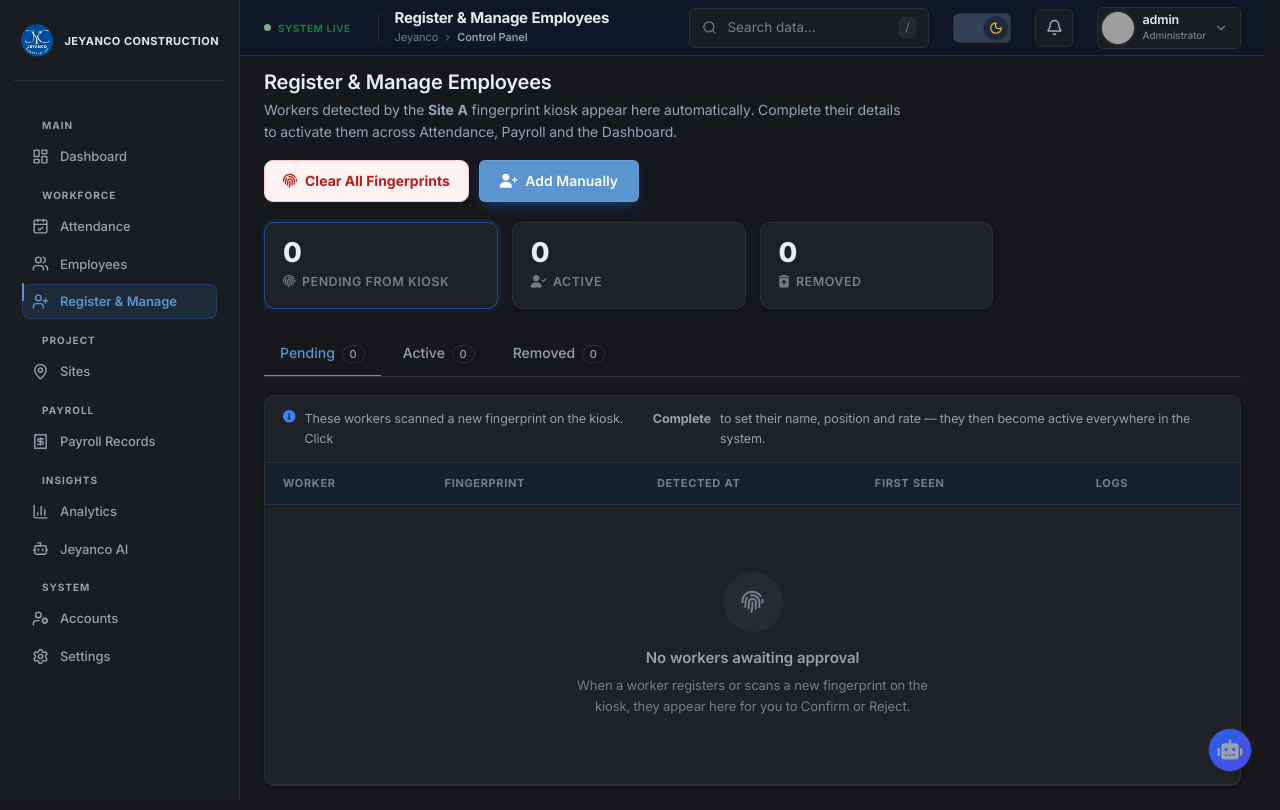
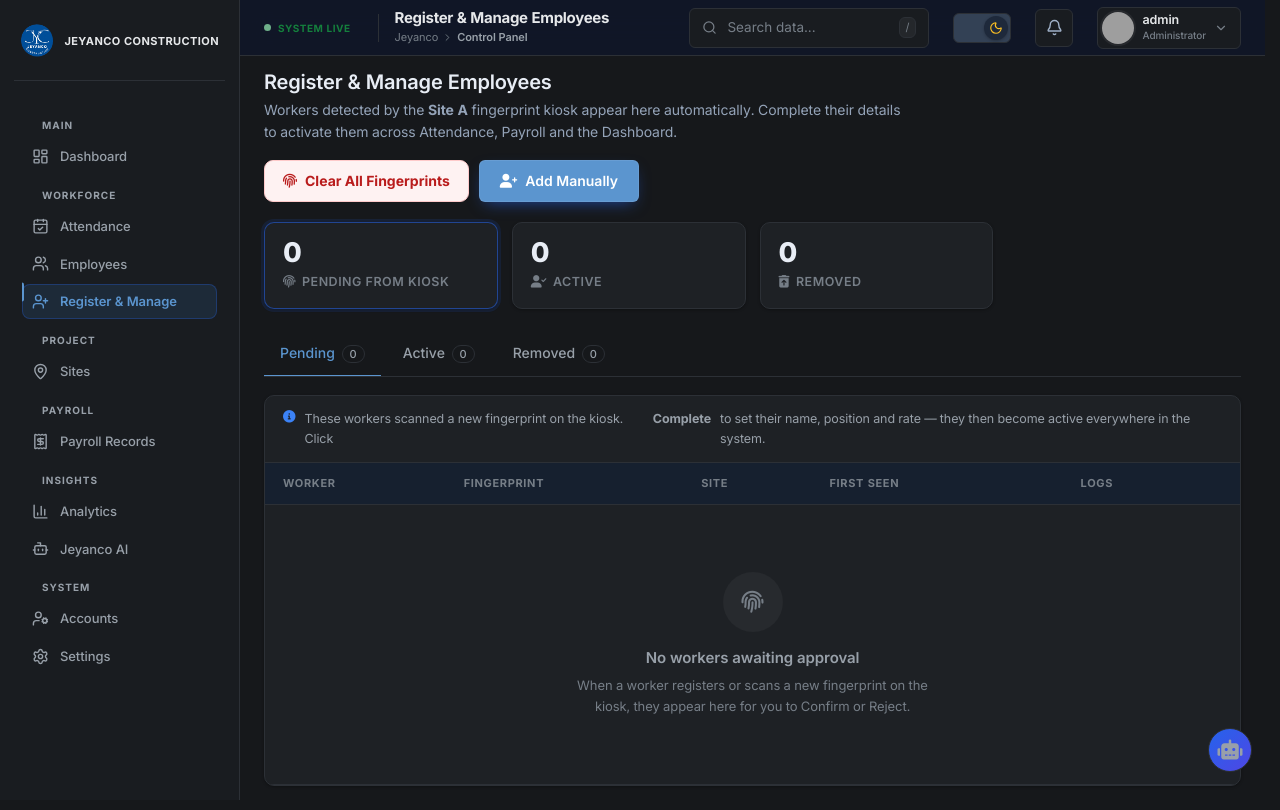
Before and after one commit to jeyancoconstruction-tech/JeyancoWebsite, a Laravel app: page /employees/register in a window 1280 px wide. Run offline with Laravel 12, Linux system fonts and the light colour scheme; a user stored in the database is signed in; data comes from the database, SQL or seed files in the repository; data that the repository does not hold is empty; grey boxes are pictures that could not be loaded.

Commit message:
Show the site the worker picked at the kiosk
The kiosk's REGISTER form sends the chosen site by name in `project`, and the
server filed it as a project — creating shadow "Site A"/"Site B" rows in the
projects table while employees.site_id, the column the whole web reads, stayed
on whatever site the device sat at. A worker who picked Site B was displayed
as Site A everywhere; production has an employee recorded exactly that way.

A `project` name matching a real site is now treated as the site and no longer
creates a shadow project, so this works with the kiosk build already in the
field. An explicit site_id still wins for when the Pi is updated to send one.

The Register & Manage pending table showed the kiosk device name ("Site A
Kiosk", hard-coded as the fallback) where the admin needs to see which site the
worker came from. It shows the worker's site, falling back to the device name
only when no site is known.

Co-Authored-By: Claude Opus 5 <noreply@anthropic.com>

```diff
--- a/resources/views/employees/_rows_pending.blade.php
+++ b/resources/views/employees/_rows_pending.blade.php
@@ -12,8 +12,15 @@
         <td>@include('employees._person', ['e' => $e, 'displayName' => $hasDetails ? $e->name : 'New worker — needs details'])</td>
         <td>@include('employees._fp', ['e' => $e])</td>
         <td>
-            <span class="rm-badge rm-badge-site"><i class="fas fa-tablet-screen-button"></i>
-                {{ optional($e->kiosk)->name ?? 'Site A Kiosk' }}</span>
+            {{-- The site the worker picked on the kiosk, which is what the admin
+                 needs to see. The device name is secondary now that one kiosk is
+                 carried between sites. --}}
+            @if($e->site)
+                <span class="rm-badge rm-badge-site"><i class="fas fa-map-marker-alt"></i> {{ $e->site->name }}</span>
+            @else
+                <span class="rm-badge rm-badge-site"><i class="fas fa-tablet-screen-button"></i>
+                    {{ optional($e->kiosk)->name ?? 'Unknown site' }}</span>
+            @endif
         </td>
         <td class="rm-muted">{{ $e->created_at?->format('M d, Y g:i A') }}</td>
         <td class="text-center"><span class="rm-pill">{{ $e->attendances_count }}</span></td>
--- a/resources/views/register.blade.php
+++ b/resources/views/register.blade.php
@@ -80,7 +80,7 @@
                 <table class="rm-table">
                     <thead>
                         <tr>
-                            <th>Worker</th><th>Fingerprint</th><th>Detected at</th>
+                            <th>Worker</th><th>Fingerprint</th><th>Site</th>
                             <th>First seen</th><th class="text-center">Logs</th><th></th>
                         </tr>
                     </thead>
```
Also changed, not shown: app/Http/Controllers/KioskController.php (+19 -3 lines).
